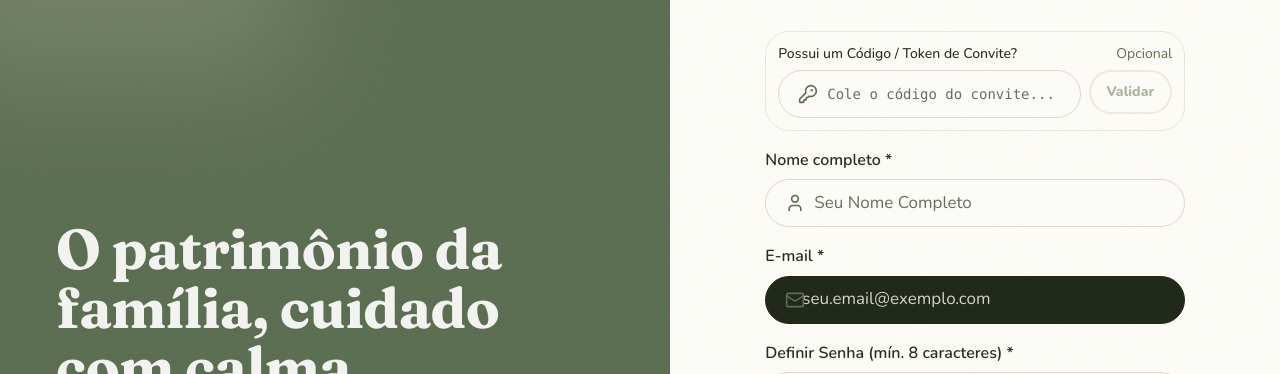
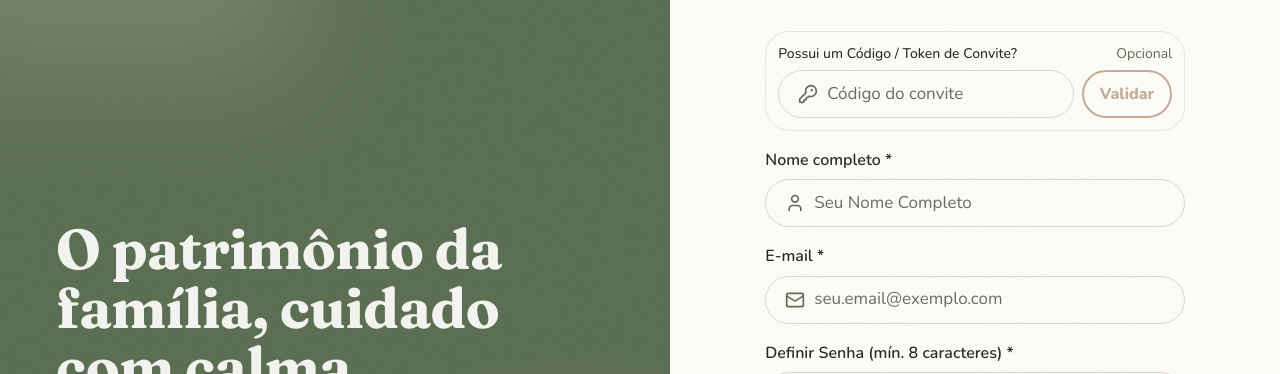
Before and after one commit to francisco-efjr/Simulador-IBS-CBS-do-Aluguel, a React (Vite) app: page /signup in a window 1280 px wide. Shown: the part 171-545 px from the top of the page. Built offline with nearby package versions, Linux system fonts and the light colour scheme; no server answers.

Commit message:
fix(visual): campo de e-mail e de convite do Cadastro
O e-mail ainda tinha o fundo escuro do visual antigo e o ícone sobre o texto;
o código do convite usava fonte monoespaçada e altura menor que os outros campos.

Co-Authored-By: Claude Opus 5.5 <noreply@anthropic.com>

```diff
--- a/src/pages/Signup.tsx
+++ b/src/pages/Signup.tsx
@@ -132,7 +132,8 @@ export default function Signup() {
         titulo="Conta criada, aguardando liberação"
         subtitulo={
           <>
-            Seu cadastro foi feito sem um convite válido. Um administrador do sistema precisa liberar o seu acesso antes do primeiro login.
+            Seu cadastro foi feito sem um convite válido. Um administrador do sistema precisa
+            liberar o seu acesso antes do primeiro login.
           </>
         }
       >
@@ -167,7 +168,7 @@ export default function Signup() {
             {inviteStatus.perfil && (
               <div className="flex items-center gap-1.5 mt-1">
                 <span>Papel atribuído:</span>
-                <Badge className="bg-gold-500 font-bold text-xs uppercase">
+                <Badge variant="ok" className="uppercase">
                   {inviteStatus.perfil}
                 </Badge>
               </div>
@@ -212,10 +213,10 @@ export default function Signup() {
                 <Input
                   id="token"
                   type="text"
-                  placeholder="Cole o código do convite..."
+                  placeholder="Código do convite"
                   value={token}
                   onChange={(e) => setToken(e.target.value)}
-                  className="pl-12 h-9 text-xs font-mono"
+                  className="pl-12"
                 />
               </div>
               <Button
@@ -224,7 +225,7 @@ export default function Signup() {
                 size="sm"
                 onClick={() => handleValidateToken(token)}
                 disabled={validatingToken || !token.trim()}
-                className="h-9 border-gold-500/40 text-primary hover:bg-gold-500/10 text-xs shrink-0"
+                className="shrink-0"
               >
                 {validatingToken ? 'Validando...' : 'Validar'}
               </Button>
@@ -273,9 +274,7 @@ export default function Signup() {
               placeholder="seu.email@exemplo.com"
               value={email}
               onChange={(e) => setEmail(e.target.value)}
-              className={`pl-9 bg-navy-900/90 border-navy-700 text-white placeholder:text-slate-300 focus:border-gold-500 focus:ring-gold-500 ${
-                inviteStatus?.email ? 'opacity-80 cursor-not-allowed' : ''
-              }`}
+              className={`pl-12 ${inviteStatus?.email ? 'opacity-80 cursor-not-allowed' : ''}`}
             />
           </div>
           {fieldErrors.email && (
@@ -299,7 +298,7 @@ export default function Signup() {
               placeholder="••••••••"
               value={password}
               onChange={(e) => setPassword(e.target.value)}
-              className="pl-12 pr-14 min-h-[48px] text-base"
+              className="pl-12 pr-14"
             />
             <button
               type="button"
@@ -336,7 +335,7 @@ export default function Signup() {
               placeholder="••••••••"
               value={confirmPassword}
               onChange={(e) => setConfirmPassword(e.target.value)}
-              className="pl-12 pr-14 min-h-[48px] text-base"
+              className="pl-12 pr-14"
             />
             <button
               type="button"
```
